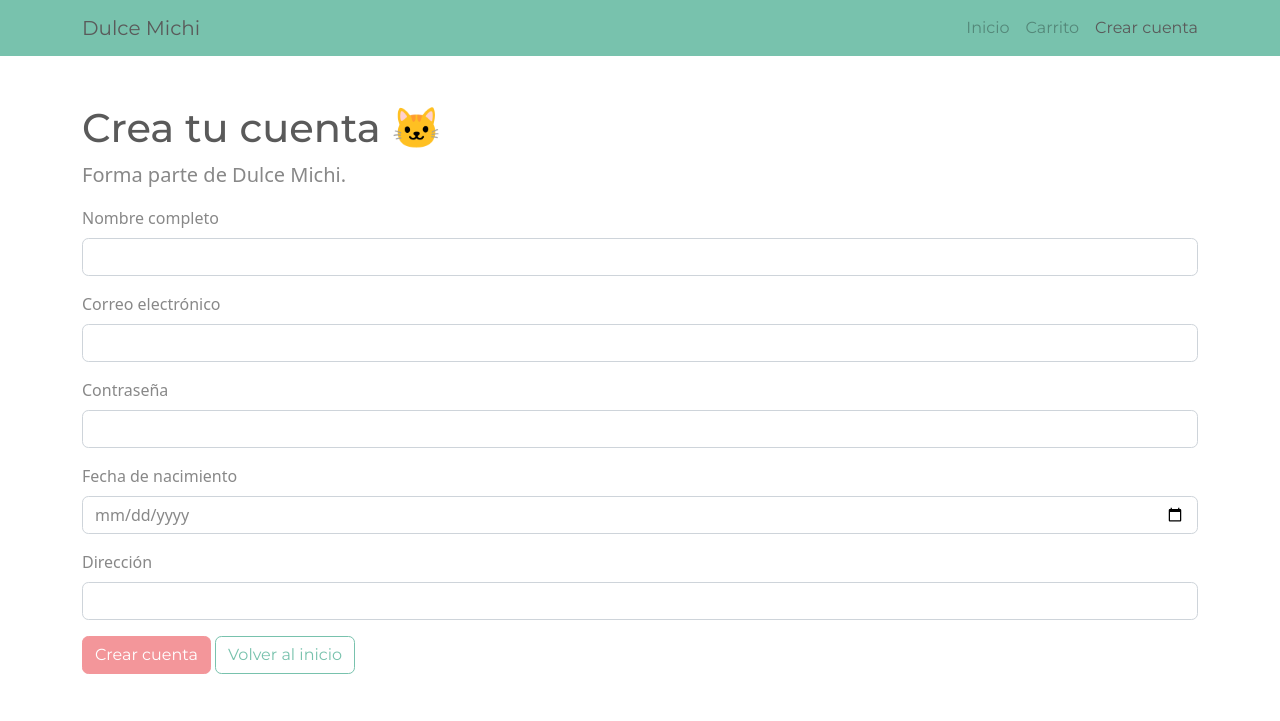
After one commit to analoyolam/dulce-muchi, a PHP site: page /crear_cuenta.php in a window 1280 px wide. The commit adds this page. Shown: the top 721 px of the page. Run offline with PHP 8.4, Linux system fonts and the light colour scheme; a stand-in replaces the project's code that opens the database connection.

Commit message:
Agregar formulario y registro de cuentas de usuario

```diff
--- /dev/null
+++ b/crear_cuenta.php
@@ -0,0 +1,170 @@
+<?php
+require_once "conexion.php";
+
+$mensaje = "";
+
+if ($_SERVER["REQUEST_METHOD"] == "POST") {
+
+    // recibe
+    $nombre = trim($_POST["nombre"] ?? "");
+    $correo = trim($_POST["correo"] ?? "");
+    $contrasena = $_POST["contrasena"] ?? "";
+    $fecha_nacimiento = $_POST["fecha_nacimiento"] ?? "";
+    $direccion = trim($_POST["direccion"] ?? "");
+
+    // comprueba
+    $fecha = DateTime::createFromFormat("!Y-m-d", $fecha_nacimiento);
+    $fecha_valida = $fecha
+        && $fecha->format("Y-m-d") == $fecha_nacimiento
+        && $fecha <= new DateTime("today");
+
+    // valida
+    if ($nombre == "" || $direccion == "") {
+        $mensaje = "Completa tu nombre y dirección";
+
+    } elseif (strlen($nombre) > 100 || strlen($direccion) > 255) {
+        $mensaje = "El nombre o la dirección son demasiado largos";
+
+    } elseif (!filter_var($correo, FILTER_VALIDATE_EMAIL)
+              || strlen($correo) > 254) {
+        $mensaje = "Escribe un correo electrónico válido";
+
+    } elseif (strlen($contrasena) < 8 || strlen($contrasena) > 72) {
+        $mensaje = "La contraseña debe tener mínimo 12 cáractres";
+
+    } elseif (!$fecha_valida) {
+        $mensaje = "Escribe una fecha de nacimiento válida";
+
+    } else {
+
+        // guarda un hash de la contraseña
+        $contrasena_protegida = password_hash(
+            $contrasena,
+            PASSWORD_DEFAULT
+        );
+
+        try {
+            // Los signos ? recibirán los datos del formulario
+            $consulta = mysqli_prepare(
+                $conexion,
+                "INSERT INTO usuarios
+                (nombre, correo, contrasena, fecha_nacimiento,
+                 numero_tarjeta, direccion, rol)
+                VALUES (?, ?, ?, ?, '', ?, 'cliente')"
+            );
+
+            mysqli_stmt_bind_param(
+                $consulta,
+                "sssss",
+                $nombre,
+                $correo,
+                $contrasena_protegida,
+                $fecha_nacimiento,
+                $direccion
+            );
+
+            mysqli_stmt_execute($consulta);
+            mysqli_stmt_close($consulta);
+
+            $mensaje = "¡Tu cuenta se creó correctamente!";
+
+        } catch (mysqli_sql_exception $error) {
+
+            if ($error->getCode() == 1062) {
+                $mensaje = "Ese correo ya tiene una cuenta registrada.";
+            } else {
+                $mensaje = "No se pudo crear la cuenta. Intenta nuevamente.";
+                error_log($error->getMessage());
+            }
+        }
+    }
+}
+?>
+<!DOCTYPE html>
+<html lang="es">
+<head>
+    <meta charset="UTF-8">
+    <meta name="viewport" content="width=device-width, initial-scale=1.0">
+
+    <title>Dulce Michi - Crear cuenta</title>
+
+    <link rel="stylesheet"
+          href="https://bootswatch.com/5/minty/bootstrap.min.css">
+</head>
+
+<body>
+
+    <nav class="navbar bg-primary" data-bs-theme="dark">
+        <div class="container">
+            <a class="navbar-brand" href="index.php">Dulce Michi</a>
+
+            <div class="navbar-nav flex-row gap-3">
+                <a class="nav-link" href="index.php">Inicio</a>
+                <a class="nav-link" href="carrito.php">Carrito</a>
+                <a class="nav-link active" href="crear_cuenta.php">
+                    Crear cuenta
+                </a>
+            </div>
+        </div>
+    </nav>
+
+    <main class="container py-5">
+
+        <h1>Crea tu cuenta 🐱</h1>
+        <p class="lead">Forma parte de Dulce Michi.</p>
+
+<?php if ($mensaje != "") { ?>
+    <div class="alert alert-info" role="alert">
+        <?php echo htmlspecialchars($mensaje, ENT_QUOTES, "UTF-8"); ?>
+    </div>
+<?php } ?>
+
+        <form action="crear_cuenta.php" method="post">
+
+            <div class="mb-3">
+                <label for="nombre" class="form-label">Nombre completo</label>
+                <input type="text" class="form-control"
+                       id="nombre" name="nombre" maxlength="100" required>
+            </div>
+
+            <div class="mb-3">
+                <label for="correo" class="form-label">Correo electrónico</label>
+                <input type="email" class="form-control"
+                       id="correo" name="correo" maxlength="254" required>
+            </div>
+
+            <div class="mb-3">
+                <label for="contrasena" class="form-label">Contraseña</label>
+                <input type="password" class="form-control"
+                       id="contrasena" name="contrasena"
+                       minlength="8" autocomplete="new-password" required>
+            </div>
+
+            <div class="mb-3">
+                <label for="fecha_nacimiento" class="form-label">
+                    Fecha de nacimiento
+                </label>
+                <input type="date" class="form-control"
+                       id="fecha_nacimiento" name="fecha_nacimiento" required>
+            </div>
+
+            <div class="mb-3">
+                <label for="direccion" class="form-label">Dirección</label>
+                <input type="text" class="form-control"
+                       id="direccion" name="direccion" maxlength="255" required>
+            </div>
+
+            <button type="submit" class="btn btn-secondary">
+                Crear cuenta
+            </button>
+
+            <a href="index.php" class="btn btn-outline-primary">
+                Volver al inicio
+            </a>
+
+        </form>
+
+    </main>
+
+</body>
+</html>
--- a/index.php
+++ b/index.php
@@ -18,6 +18,7 @@
             <a class="nav-link" href="index.php">Inicio</a>
             <a class="nav-link" href="catalogo.php">Pasteles</a>
             <a class="nav-link" href="carrito.php">🛒 Carrito</a>
+            <a class="nav-link" href="crear_cuenta.php">Cuenta</a>
         </div>
 
     </div>
```
Also changed, not shown: catalogo.php (added, +36 -0 lines).
